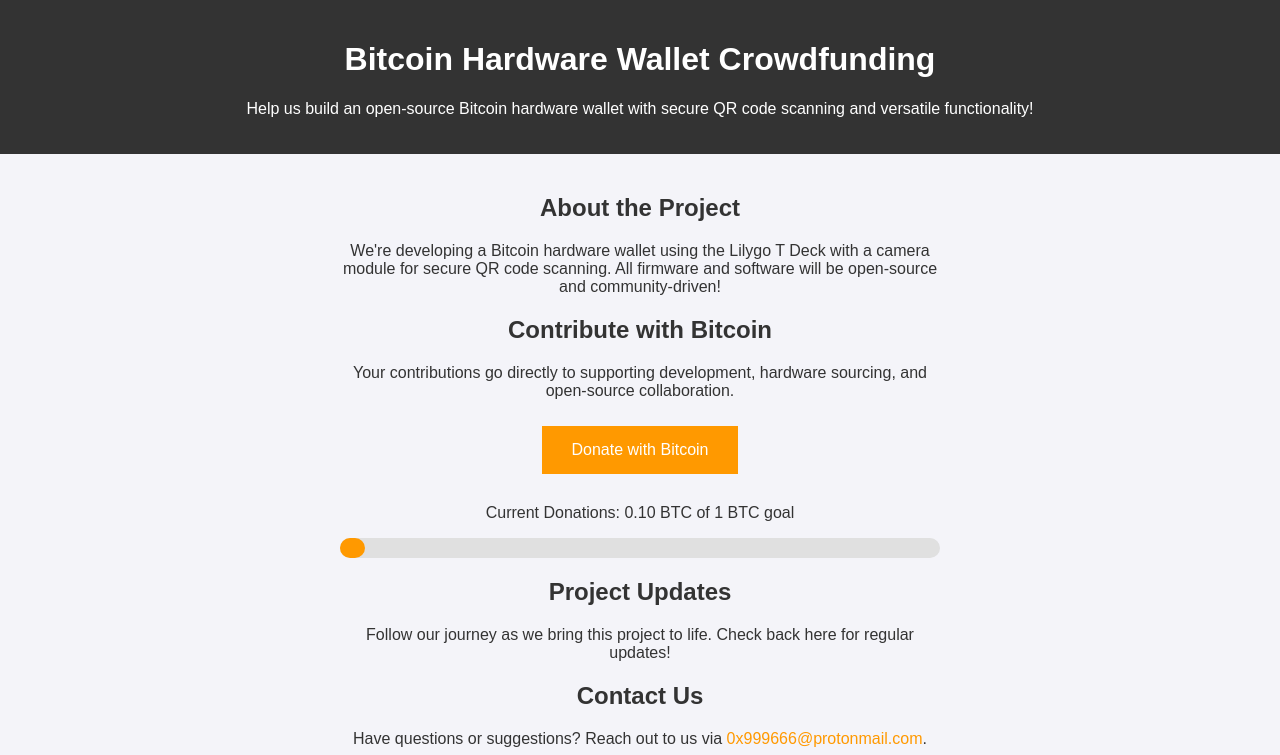
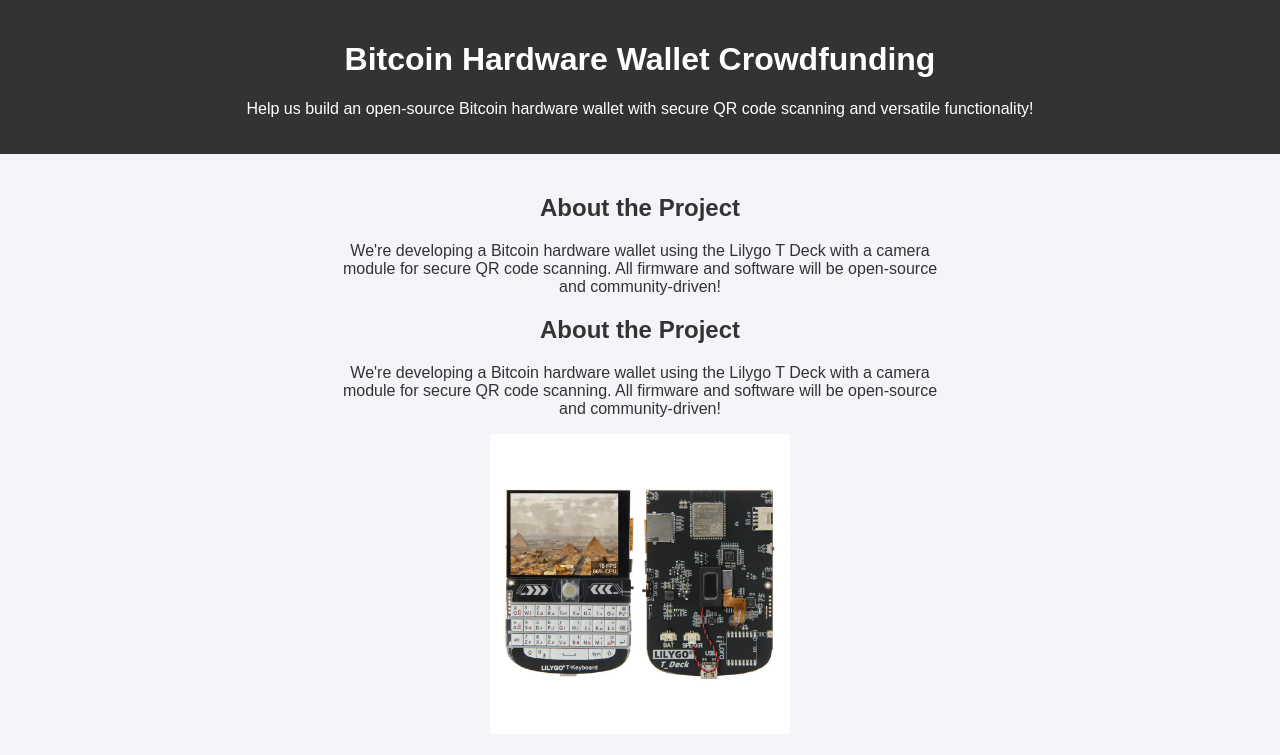
Before and after one commit to samsam380/satoshideck.xyz, a plain HTML site: page index.html in a window 1280 px wide. Shown: the top 755 px of the page. Drawn offline with Linux system fonts and the light colour scheme.

Commit message:
Update index.html

```diff
--- a/index.html
+++ b/index.html
@@ -17,6 +17,16 @@
             <h2>About the Project</h2>
             <p>We're developing a Bitcoin hardware wallet using the Lilygo T Deck with a camera module for secure QR code scanning. All firmware and software will be open-source and community-driven!</p>
         </section>
+
+        <section id="project-info">
+    <h2>About the Project</h2>
+    <p>We're developing a Bitcoin hardware wallet using the Lilygo T Deck with a camera module for secure QR code scanning. All firmware and software will be open-source and community-driven!</p>
+
+    <!-- Image Gallery -->
+    <div class="image-gallery">
+        <img src="https://github.com/samsam380/satoshideck.xyz/blob/main/LILYGO-T-DECK-1.webp" alt="LILYGO T-Deck Front View" width="300">
+    </div>
+</section>
 
         <section id="donate">
             <h2>Contribute with Bitcoin</h2>
```
